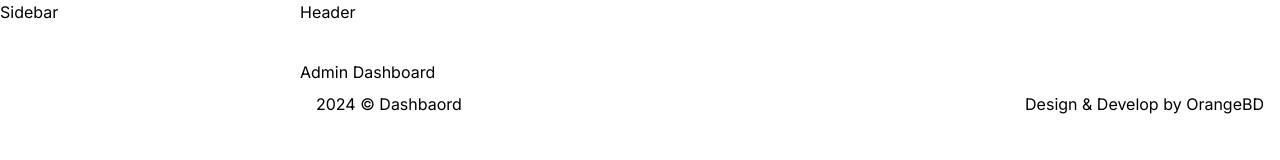
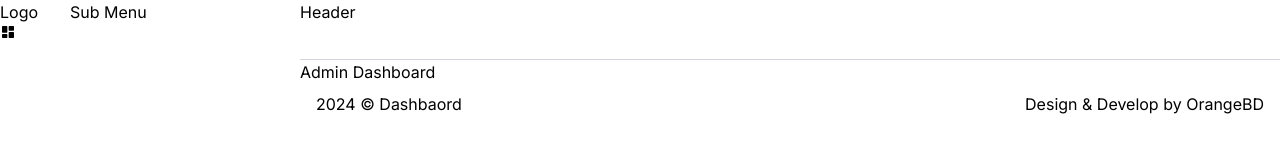
Before and after one commit to ashik194/nextjs-dashboard, a Next.js app: page / in a window 1280 px wide. Shown: the top 160 px of the page. Built offline with nearby package versions, Linux system fonts and the light colour scheme.

Commit message:
Sidebar Structure

```diff
--- a/app/components/Header.js
+++ b/app/components/Header.js
@@ -2,7 +2,7 @@ import React from 'react'
 
 function Header() {
   return (
-    <div className='sticky top-0 bg-white min-h-[60px] z-50'>
+    <div className='sticky top-0 bg-white min-h-[60px] z-50 border-b border-b-gray-300'>
       Header
     </div>
   )
--- a/app/components/Sidebar.js
+++ b/app/components/Sidebar.js
@@ -1,8 +1,15 @@
 import React from 'react'
+import SidebarIcon from './SidebarIcon'
+import SidebarSubMenu from './SidebarSubMenu'
 
 function Sidebar() {
   return (
-    <div>Sidebar</div>
+    <>
+      <div className='flex'>
+        <SidebarIcon />
+        <SidebarSubMenu />
+      </div>
+    </>
   )
 }
 
--- /dev/null
+++ b/app/components/SidebarIcon.js
@@ -0,0 +1,13 @@
+import React from 'react'
+import { BiSolidDashboard } from "react-icons/bi";
+
+function SidebarIcon() {
+  return (
+    <div className='w-[70px]'>
+      <h1>Logo</h1>
+      <BiSolidDashboard />
+    </div>
+  )
+}
+
+export default SidebarIcon
--- /dev/null
+++ b/app/components/SidebarSubMenu.js
@@ -0,0 +1,11 @@
+import React from 'react'
+
+function SidebarSubMenu() {
+  return (
+    <div className=''>
+        <h1>Sub Menu</h1>
+    </div>
+  )
+}
+
+export default SidebarSubMenu
```
